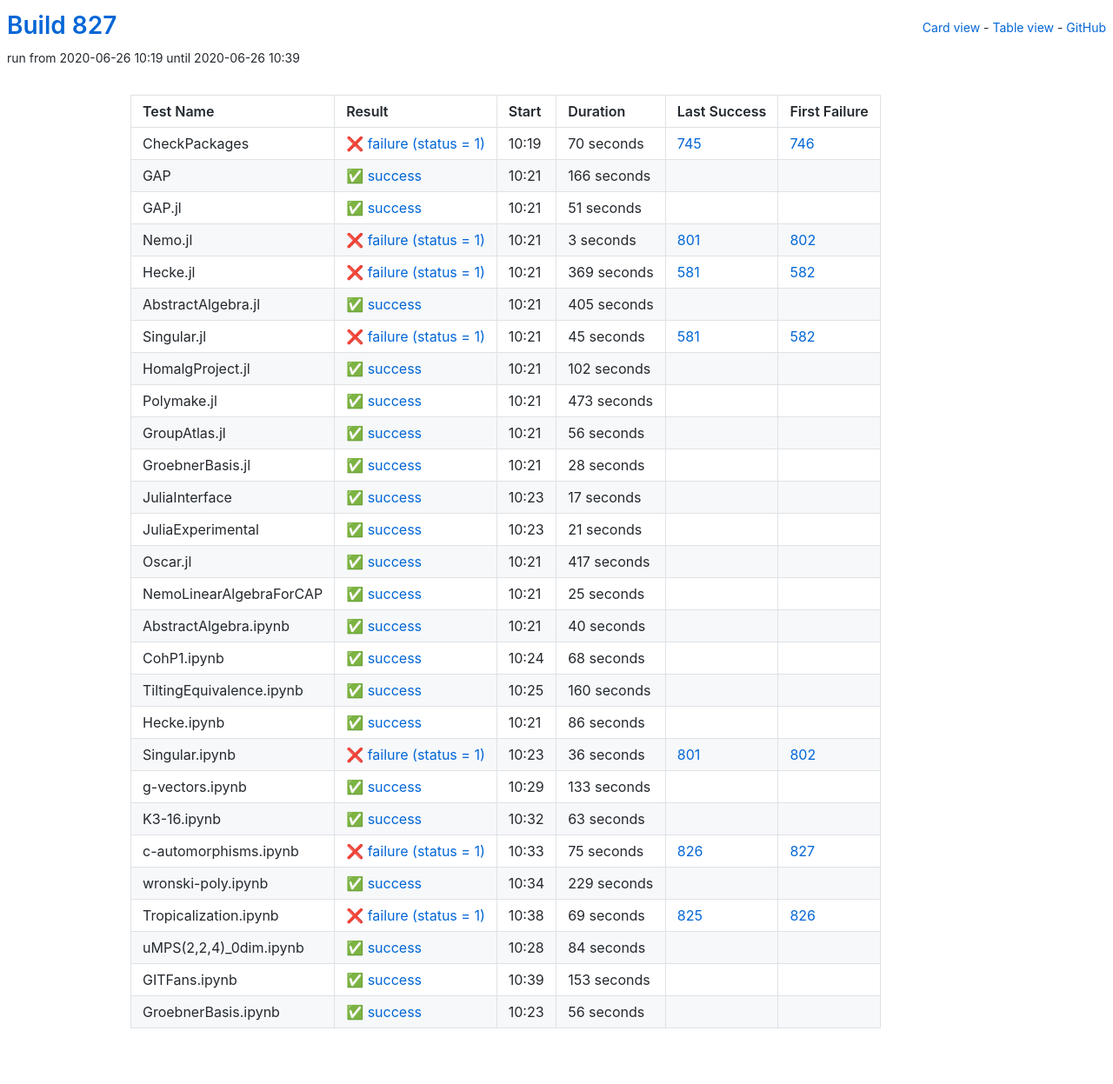
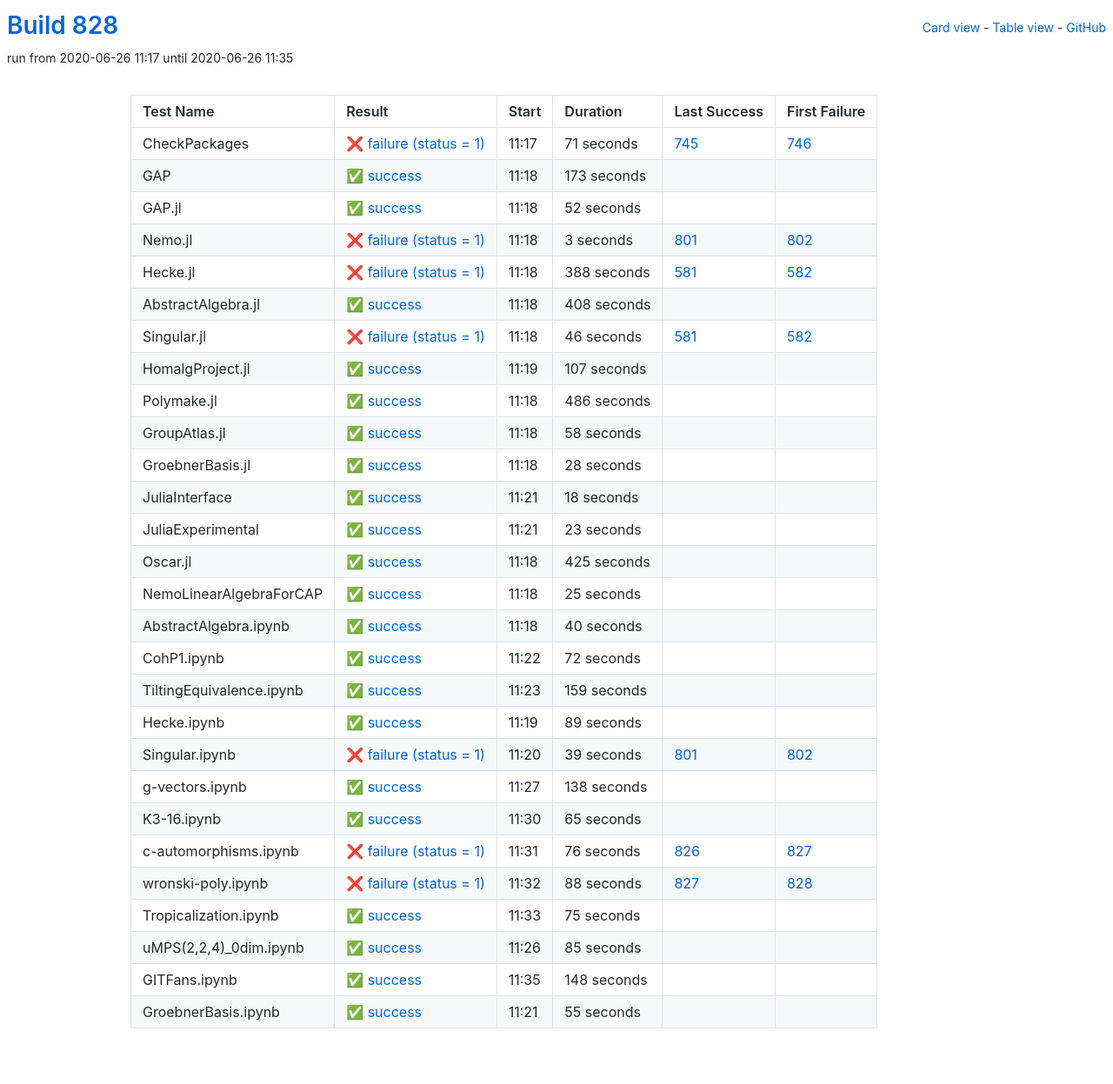
Before and after one commit to oscar-system/oscar-ci-status-1.4, a Jekyll site: the page built from table.html, in a window 1280 px wide. Shown: the whole page at 87% size. Built offline with Jekyll 4.4.1, drawn with Linux system fonts in a browser that asks for light colours.

Commit message:
Build #828

```diff
--- a/_data/ci.yml
+++ b/_data/ci.yml
@@ -1,6 +1,6 @@
 ---
-build: 827
-build_url: https://oscarci.mathematik.uni-kl.de/job/oscar-julia-1.4/827/
+build: 828
+build_url: https://oscarci.mathematik.uni-kl.de/job/oscar-julia-1.4/828/
 job: oscar-julia-1.4
 organization: oscar-system
 repo: oscar-ci-status-1.4
@@ -8,44 +8,44 @@ repourl: https://github.com/oscar-system/oscar-ci-status-1.4
 tests:
 - name: CheckPackages
   id: checkpackages
-  log: https://oscarci.mathematik.uni-kl.de/job/oscar-julia-1.4/827/artifact/logs/build-827/CheckPackages.log
-  start: 2020-06-26 10:19
+  log: https://oscarci.mathematik.uni-kl.de/job/oscar-julia-1.4/828/artifact/logs/build-828/CheckPackages.log
+  start: 2020-06-26 11:17
   success: false
   exitcode: 1
   status: failure
-  duration: 70
+  duration: 71
   last_success: 745
   last_success_url: https://oscarci.mathematik.uni-kl.de/job/oscar-julia-1.4/745/
   first_failure: 746
   first_failure_url: https://oscarci.mathematik.uni-kl.de/job/oscar-julia-1.4/746/
 - name: GAP
   id: gap
-  log: https://oscarci.mathematik.uni-kl.de/job/oscar-julia-1.4/827/artifact/logs/build-827/GAP.log
-  start: 2020-06-26 10:21
+  log: https://oscarci.mathematik.uni-kl.de/job/oscar-julia-1.4/828/artifact/logs/build-828/GAP.log
+  start: 2020-06-26 11:18
   success: true
   exitcode: 0
   status: success
-  duration: 166
+  duration: 173
   last_success: false
   last_success_url:
   first_failure: false
   first_failure_url:
 - name: GAP.jl
   id: gap-jl
-  log: https://oscarci.mathematik.uni-kl.de/job/oscar-julia-1.4/827/artifact/logs/build-827/GAP.jl.log
-  start: 2020-06-26 10:21
+  log: https://oscarci.mathematik.uni-kl.de/job/oscar-julia-1.4/828/artifact/logs/build-828/GAP.jl.log
+  start: 2020-06-26 11:18
   success: true
   exitcode: 0
   status: success
-  duration: 51
+  duration: 52
   last_success: false
   last_success_url:
   first_failure: false
   first_failure_url:
 - name: Nemo.jl
   id: nemo-jl
-  log: https://oscarci.mathematik.uni-kl.de/job/oscar-julia-1.4/827/artifact/logs/build-827/Nemo.jl.log
-  start: 2020-06-26 10:21
+  log: https://oscarci.mathematik.uni-kl.de/job/oscar-julia-1.4/828/artifact/logs/build-828/Nemo.jl.log
+  start: 2020-06-26 11:18
   success: false
   exitcode: 1
   status: failure
@@ -56,80 +56,80 @@ tests:
   first_failure_url: https://oscarci.mathematik.uni-kl.de/job/oscar-julia-1.4/802/
 - name: Hecke.jl
   id: hecke-jl
-  log: https://oscarci.mathematik.uni-kl.de/job/oscar-julia-1.4/827/artifact/logs/build-827/Hecke.jl.log
-  start: 2020-06-26 10:21
+  log: https://oscarci.mathematik.uni-kl.de/job/oscar-julia-1.4/828/artifact/logs/build-828/Hecke.jl.log
+  start: 2020-06-26 11:18
   success: false
   exitcode: 1
   status: failure
-  duration: 369
+  duration: 388
   last_success: 581
   last_success_url: https://oscarci.mathematik.uni-kl.de/job/oscar-julia-1.4/581/
   first_failure: 582
   first_failure_url: https://oscarci.mathematik.uni-kl.de/job/oscar-julia-1.4/582/
 - name: AbstractAlgebra.jl
   id: abstractalgebra-jl
-  log: https://oscarci.mathematik.uni-kl.de/job/oscar-julia-1.4/827/artifact/logs/build-827/AbstractAlgebra.jl.log
-  start: 2020-06-26 10:21
+  log: https://oscarci.mathematik.uni-kl.de/job/oscar-julia-1.4/828/artifact/logs/build-828/AbstractAlgebra.jl.log
+  start: 2020-06-26 11:18
   success: true
   exitcode: 0
   status: success
-  duration: 405
+  duration: 408
   last_success: false
   last_success_url:
   first_failure: false
   first_failure_url:
 - name: Singular.jl
   id: singular-jl
-  log: https://oscarci.mathematik.uni-kl.de/job/oscar-julia-1.4/827/artifact/logs/build-827/Singular.jl.log
-  start: 2020-06-26 10:21
+  log: https://oscarci.mathematik.uni-kl.de/job/oscar-julia-1.4/828/artifact/logs/build-828/Singular.jl.log
+  start: 2020-06-26 11:18
   success: false
   exitcode: 1
   status: failure
-  duration: 45
+  duration: 46
   last_success: 581
   last_success_url: https://oscarci.mathematik.uni-kl.de/job/oscar-julia-1.4/581/
   first_failure: 582
   first_failure_url: https://oscarci.mathematik.uni-kl.de/job/oscar-julia-1.4/582/
 - name: HomalgProject.jl
   id: homalgproject-jl
-  log: https://oscarci.mathematik.uni-kl.de/job/oscar-julia-1.4/827/artifact/logs/build-827/HomalgProject.jl.log
-  start: 2020-06-26 10:21
+  log: https://oscarci.mathematik.uni-kl.de/job/oscar-julia-1.4/828/artifact/logs/build-828/HomalgProject.jl.log
+  start: 2020-06-26 11:19
   success: true
   exitcode: 0
   status: success
-  duration: 102
+  duration: 107
   last_success: false
   last_success_url:
   first_failure: false
   first_failure_url:
 - name: Polymake.jl
   id: polymake-jl
-  log: https://oscarci.mathematik.uni-kl.de/job/oscar-julia-1.4/827/artifact/logs/build-827/Polymake.jl.log
-  start: 2020-06-26 10:21
+  log: https://oscarci.mathematik.uni-kl.de/job/oscar-julia-1.4/828/artifact/logs/build-828/Polymake.jl.log
+  start: 2020-06-26 11:18
   success: true
   exitcode: 0
   status: success
-  duration: 473
+  duration: 486
   last_success: false
   last_success_url:
   first_failure: false
   first_failure_url:
 - name: GroupAtlas.jl
   id: groupatlas-jl
-  log: https://oscarci.mathematik.uni-kl.de/job/oscar-julia-1.4/827/artifact/logs/build-827/GroupAtlas.jl.log
-  start: 2020-06-26 10:21
+  log: https://oscarci.mathematik.uni-kl.de/job/oscar-julia-1.4/828/artifact/logs/build-828/GroupAtlas.jl.log
+  start: 2020-06-26 11:18
   success: true
   exitcode: 0
   status: success
-  duration: 56
+  duration: 58
   last_success: false
   last_success_url:
   first_failure: false
   first_failure_url:
 - name: GroebnerBasis.jl
   id: groebnerbasis-jl
-  log: https://oscarci.mathematik.uni-kl.de/job/oscar-julia-1.4/827/artifact/logs/build-827/GroebnerBasis.jl.log
-  start: 2020-06-26 10:21
+  log: https://oscarci.mathematik.uni-kl.de/job/oscar-julia-1.4/828/artifact/logs/build-828/GroebnerBasis.jl.log
+  start: 2020-06-26 11:18
   success: true
   exitcode: 0
   status: success
@@ -140,44 +140,44 @@ tests:
   first_failure_url:
 - name: JuliaInterface
   id: juliainterface
-  log: https://oscarci.mathematik.uni-kl.de/job/oscar-julia-1.4/827/artifact/logs/build-827/JuliaInterface.log
-  start: 2020-06-26 10:23
+  log: https://oscarci.mathematik.uni-kl.de/job/oscar-julia-1.4/828/artifact/logs/build-828/JuliaInterface.log
+  start: 2020-06-26 11:21
   success: true
   exitcode: 0
   status: success
-  duration: 17
+  duration: 18
   last_success: false
   last_success_url:
   first_failure: false
   first_failure_url:
 - name: JuliaExperimental
   id: juliaexperimental
-  log: https://oscarci.mathematik.uni-kl.de/job/oscar-julia-1.4/827/artifact/logs/build-827/JuliaExperimental.log
-  start: 2020-06-26 10:23
+  log: https://oscarci.mathematik.uni-kl.de/job/oscar-julia-1.4/828/artifact/logs/build-828/JuliaExperimental.log
+  start: 2020-06-26 11:21
   success: true
   exitcode: 0
   status: success
-  duration: 21
+  duration: 23
   last_success: false
   last_success_url:
   first_failure: false
   first_failure_url:
 - name: Oscar.jl
   id: oscar-jl
-  log: https://oscarci.mathematik.uni-kl.de/job/oscar-julia-1.4/827/artifact/logs/build-827/Oscar.jl.log
-  start: 2020-06-26 10:21
+  log: https://oscarci.mathematik.uni-kl.de/job/oscar-julia-1.4/828/artifact/logs/build-828/Oscar.jl.log
+  start: 2020-06-26 11:18
   success: true
   exitcode: 0
   status: success
-  duration: 417
+  duration: 425
   last_success: false
   last_success_url:
   first_failure: false
   first_failure_url:
 - name: NemoLinearAlgebraForCAP
   id: nemolinearalgebraforcap
-  log: https://oscarci.mathematik.uni-kl.de/job/oscar-julia-1.4/827/artifact/logs/build-827/NemoLinearAlgebraForCAP.log
-  start: 2020-06-26 10:21
+  log: https://oscarci.mathematik.uni-kl.de/job/oscar-julia-1.4/828/artifact/logs/build-828/NemoLinearAlgebraForCAP.log
+  start: 2020-06-26 11:18
   success: true
   exitcode: 0
   status: success
@@ -188,8 +188,8 @@ tests:
   first_failure_url:
 - name: AbstractAlgebra.ipynb
   id: abstractalgebra-ipynb
-  log: https://oscarci.mathematik.uni-kl.de/job/oscar-julia-1.4/827/artifact/logs/build-827/AbstractAlgebra.ipynb.log
-  start: 2020-06-26 10:21
+  log: https://oscarci.mathematik.uni-kl.de/job/oscar-julia-1.4/828/artifact/logs/build-828/AbstractAlgebra.ipynb.log
+  start: 2020-06-26 11:18
   success: true
   exitcode: 0
   status: success
@@ -200,144 +200,144 @@ tests:
   first_failure_url:
 - name: CohP1.ipynb
   id: cohp1-ipynb
-  log: https://oscarci.mathematik.uni-kl.de/job/oscar-julia-1.4/827/artifact/logs/build-827/CohP1.ipynb.log
-  start: 2020-06-26 10:24
+  log: https://oscarci.mathematik.uni-kl.de/job/oscar-julia-1.4/828/artifact/logs/build-828/CohP1.ipynb.log
+  start: 2020-06-26 11:22
   success: true
   exitcode: 0
   status: success
-  duration: 68
+  duration: 72
   last_success: false
   last_success_url:
   first_failure: false
   first_failure_url:
 - name: TiltingEquivalence.ipynb
   id: tiltingequivalence-ipynb
-  log: https://oscarci.mathematik.uni-kl.de/job/oscar-julia-1.4/827/artifact/logs/build-827/TiltingEquivalence.ipynb.log
-  start: 2020-06-26 10:25
+  log: https://oscarci.mathematik.uni-kl.de/job/oscar-julia-1.4/828/artifact/logs/build-828/TiltingEquivalence.ipynb.log
+  start: 2020-06-26 11:23
   success: true
   exitcode: 0
   status: success
-  duration: 160
+  duration: 159
   last_success: false
   last_success_url:
   first_failure: false
   first_failure_url:
 - name: Hecke.ipynb
   id: hecke-ipynb
-  log: https://oscarci.mathematik.uni-kl.de/job/oscar-julia-1.4/827/artifact/logs/build-827/Hecke.ipynb.log
-  start: 2020-06-26 10:21
+  log: https://oscarci.mathematik.uni-kl.de/job/oscar-julia-1.4/828/artifact/logs/build-828/Hecke.ipynb.log
+  start: 2020-06-26 11:19
   success: true
   exitcode: 0
   status: success
-  duration: 86
+  duration: 89
   last_success: false
   last_success_url:
   first_failure: false
   first_failure_url:
 - name: Singular.ipynb
   id: singular-ipynb
-  log: https://oscarci.mathematik.uni-kl.de/job/oscar-julia-1.4/827/artifact/logs/build-827/Singular.ipynb.log
-  start: 2020-06-26 10:23
+  log: https://oscarci.mathematik.uni-kl.de/job/oscar-julia-1.4/828/artifact/logs/build-828/Singular.ipynb.log
+  start: 2020-06-26 11:20
   success: false
   exitcode: 1
   status: failure
-  duration: 36
+  duration: 39
   last_success: 801
   last_success_url: https://oscarci.mathematik.uni-kl.de/job/oscar-julia-1.4/801/
   first_failure: 802
   first_failure_url: https://oscarci.mathematik.uni-kl.de/job/oscar-julia-1.4/802/
 - name: g-vectors.ipynb
   id: g-vectors-ipynb
-  log: https://oscarci.mathematik.uni-kl.de/job/oscar-julia-1.4/827/artifact/logs/build-827/g-vectors.ipynb.log
-  start: 2020-06-26 10:29
+  log: https://oscarci.mathematik.uni-kl.de/job/oscar-julia-1.4/828/artifact/logs/build-828/g-vectors.ipynb.log
+  start: 2020-06-26 11:27
   success: true
   exitcode: 0
   status: success
-  duration: 133
+  duration: 138
   last_success: false
   last_success_url:
   first_failure: false
   first_failure_url:
 - name: K3-16.ipynb
   id: k3-16-ipynb
-  log: https://oscarci.mathematik.uni-kl.de/job/oscar-julia-1.4/827/artifact/logs/build-827/K3-16.ipynb.log
-  start: 2020-06-26 10:32
+  log: https://oscarci.mathematik.uni-kl.de/job/oscar-julia-1.4/828/artifact/logs/build-828/K3-16.ipynb.log
+  start: 2020-06-26 11:30
   success: true
   exitcode: 0
   status: success
-  duration: 63
+  duration: 65
   last_success: false
   last_success_url:
   first_failure: false
   first_failure_url:
 - name: c-automorphisms.ipynb
   id: c-automorphisms-ipynb
-  log: https://oscarci.mathematik.uni-kl.de/job/oscar-julia-1.4/827/artifact/logs/build-827/c-automorphisms.ipynb.log
-  start: 2020-06-26 10:33
+  log: https://oscarci.mathematik.uni-kl.de/job/oscar-julia-1.4/828/artifact/logs/build-828/c-automorphisms.ipynb.log
+  start: 2020-06-26 11:31
   success: false
   exitcode: 1
   status: failure
-  duration: 75
+  duration: 76
   last_success: 826
   last_success_url: https://oscarci.mathematik.uni-kl.de/job/oscar-julia-1.4/826/
   first_failure: 827
   first_failure_url: https://oscarci.mathematik.uni-kl.de/job/oscar-julia-1.4/827/
 - name: wronski-poly.ipynb
   id: wronski-poly-ipynb
-  log: https://oscarci.mathematik.uni-kl.de/job/oscar-julia-1.4/827/artifact/logs/build-827/wronski-poly.ipynb.log
-  start: 2020-06-26 10:34
+  log: https://oscarci.mathematik.uni-kl.de/job/oscar-julia-1.4/828/artifact/logs/build-828/wronski-poly.ipynb.log
+  start: 2020-06-26 11:32
+  success: false
+  exitcode: 1
+  status: failure
+  duration: 88
+  last_success: 827
+  last_success_url: https://oscarci.mathematik.uni-kl.de/job/oscar-julia-1.4/827/
+  first_failure: 828
+  first_failure_url: https://oscarci.mathematik.uni-kl.de/job/oscar-julia-1.4/828/
+- name: Tropicalization.ipynb
+  id: tropicalization-ipynb
+  log: https://oscarci.mathematik.uni-kl.de/job/oscar-julia-1.4/828/artifact/logs/build-828/Tropicalization.ipynb.log
+  start: 2020-06-26 11:33
   success: true
   exitcode: 0
   status: success
-  duration: 229
+  duration: 75
   last_success: false
   last_success_url:
   first_failure: false
   first_failure_url:
-- name: Tropicalization.ipynb
-  id: tropicalization-ipynb
-  log: https://oscarci.mathematik.uni-kl.de/job/oscar-julia-1.4/827/artifact/logs/build-827/Tropicalization.ipynb.log
-  start: 2020-06-26 10:38
-  success: false
-  exitcode: 1
-  status: failure
-  duration: 69
-  last_success: 825
-  last_success_url: https://oscarci.mathematik.uni-kl.de/job/oscar-julia-1.4/825/
-  first_failure: 826
-  first_failure_url: https://oscarci.mathematik.uni-kl.de/job/oscar-julia-1.4/826/
 - name: uMPS(2,2,4)_0dim.ipynb
   id: umps-2-2-4-0dim-ipynb
-  log: https://oscarci.mathematik.uni-kl.de/job/oscar-julia-1.4/827/artifact/logs/build-827/uMPS-2-2-4-_0dim.ipynb.log
-  start: 2020-06-26 10:28
+  log: https://oscarci.mathematik.uni-kl.de/job/oscar-julia-1.4/828/artifact/logs/build-828/uMPS-2-2-4-_0dim.ipynb.log
+  start: 2020-06-26 11:26
   success: true
   exitcode: 0
   status: success
-  duration: 84
+  duration: 85
   last_success: false
   last_success_url:
   first_failure: false
   first_failure_url:
 - name: GITFans.ipynb
   id: gitfans-ipynb
-  log: https://oscarci.mathematik.uni-kl.de/job/oscar-julia-1.4/827/artifact/logs/build-827/GITFans.ipynb.log
-  start: 2020-06-26 10:39
+  log: https://oscarci.mathematik.uni-kl.de/job/oscar-julia-1.4/828/artifact/logs/build-828/GITFans.ipynb.log
+  start: 2020-06-26 11:35
   success: true
   exitcode: 0
   status: success
-  duration: 153
+  duration: 148
   last_success: false
   last_success_url:
   first_failure: false
   first_failure_url:
 - name: GroebnerBasis.ipynb
   id: groebnerbasis-ipynb
-  log: https://oscarci.mathematik.uni-kl.de/job/oscar-julia-1.4/827/artifact/logs/build-827/GroebnerBasis.ipynb.log
-  start: 2020-06-26 10:23
+  log: https://oscarci.mathematik.uni-kl.de/job/oscar-julia-1.4/828/artifact/logs/build-828/GroebnerBasis.ipynb.log
+  start: 2020-06-26 11:21
   success: true
   exitcode: 0
   status: success
-  duration: 56
+  duration: 55
   last_success: false
   last_success_url:
   first_failure: false
```
Also changed, not shown: README.md.
